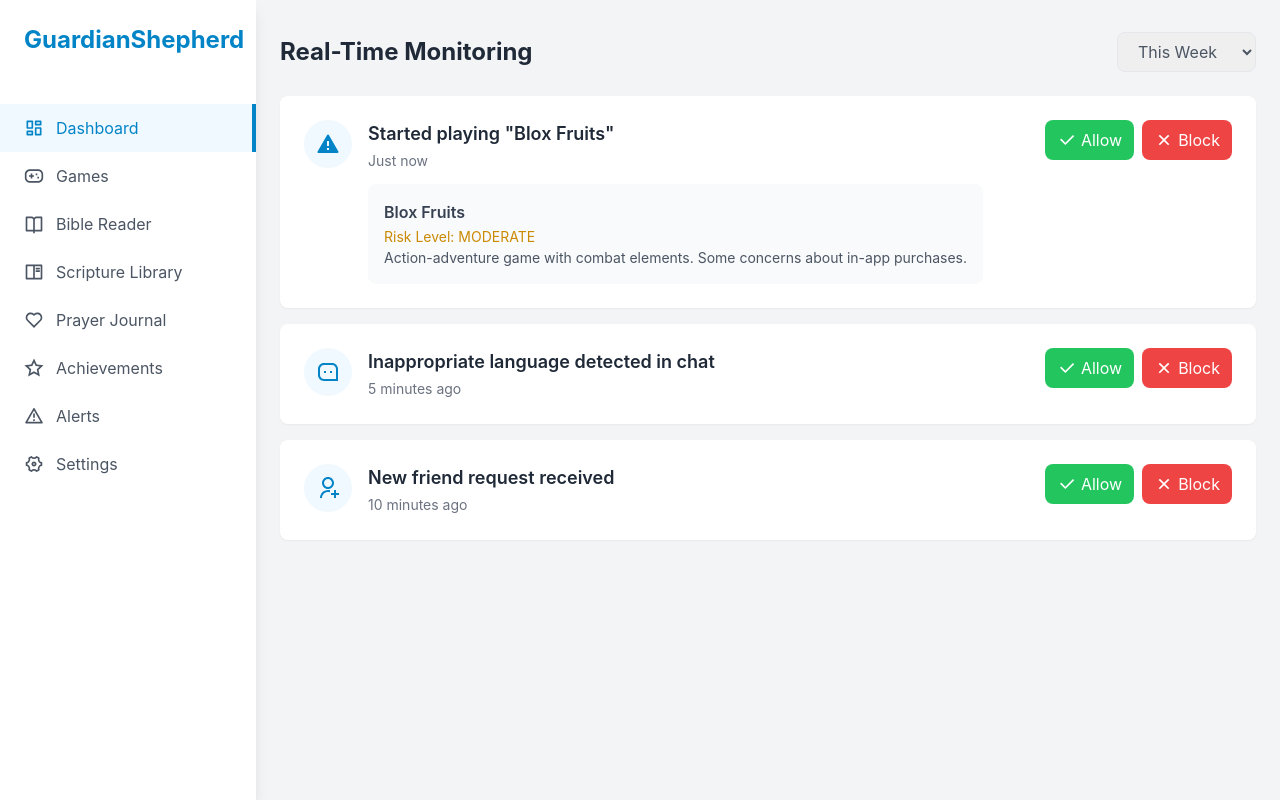
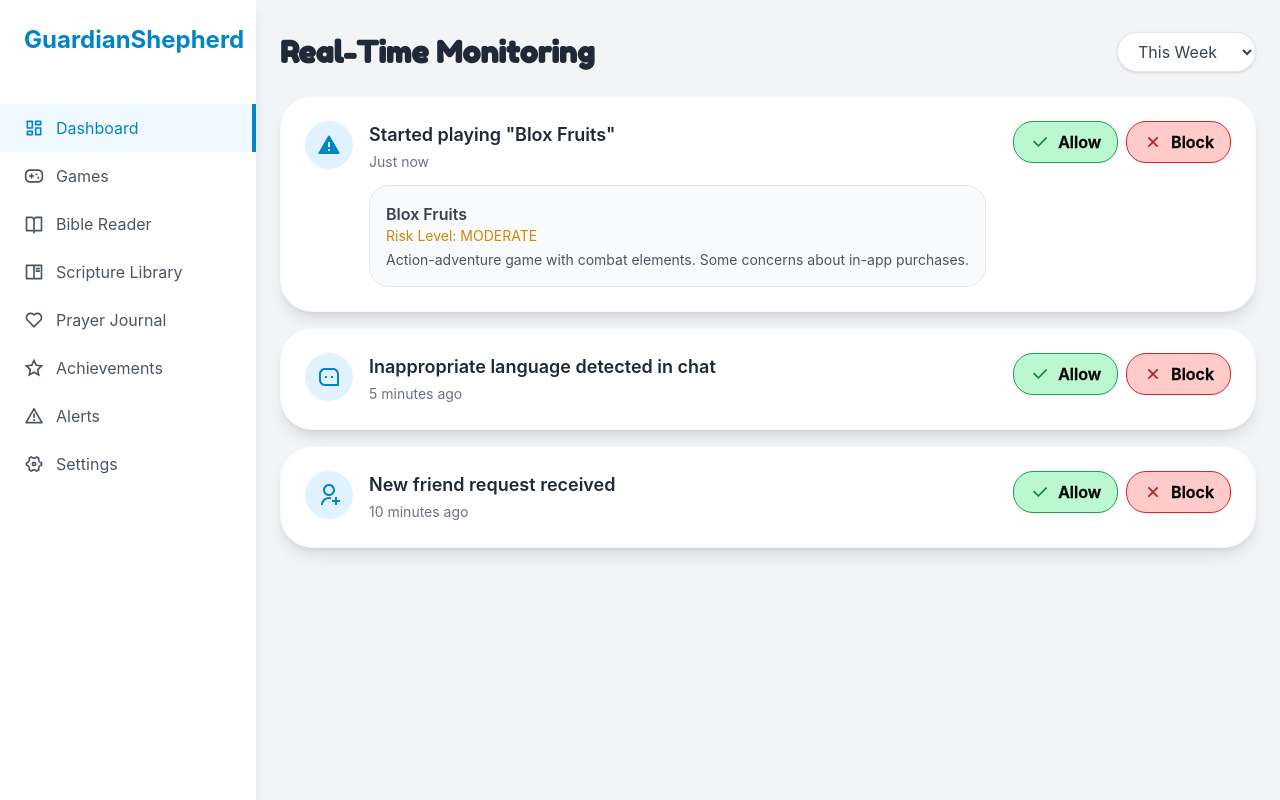
Before and after one commit to JustinStark2022/SafePlay-Monitor-3412, a React (Vite) app: page /#/ in a window 1280 px wide. Built offline with nearby package versions, Linux system fonts and the light colour scheme.

Commit message:
created Button

```diff
--- a/index.html
+++ b/index.html
@@ -3,6 +3,7 @@
   <head>
     <meta charset="UTF-8" />
     <link rel="icon" type="image/svg+xml" href="/vite.svg" />
+    <link href="https://fonts.googleapis.com/css2?family=Comic+Neue:wght@400;700&family=Fredoka+One&display=swap" rel="stylesheet">
     <meta name="viewport" content="width=device-width, initial-scale=1.0" />
     <title>Kingdom Kids</title>
   </head>
--- a/package.json
+++ b/package.json
@@ -19,7 +19,8 @@
     "react": "^18.3.1",
     "react-dom": "^18.3.1",
     "react-icons": "^5.4.0",
-    "react-router-dom": "^7.1.0"
+    "react-router-dom": "^7.1.0",
+    "tailwind-merge": "^3.0.2"
   },
   "devDependencies": {
     "@eslint/js": "^9.9.1",
--- /dev/null
+++ b/src/components/Button.jsx
@@ -0,0 +1,22 @@
+import React from 'react';
+import { twMerge } from 'tailwind-merge';
+
+const Button = ({ children, className = '', ...props }) => {
+  return (
+    <button
+      {...props}
+      className={twMerge(`
+        flex items-center px-4 py-2 rounded-xl border border-black/20
+        text-black font-semibold shadow-md transition-all duration-200
+        hover:scale-105 hover:shadow-lg
+        dark:text-white dark:border-white/30
+        dark:hover:bg-white/10
+        ${className}
+      `)}
+    >
+      {children}
+    </button>
+  );
+};
+
+export default Button;
--- a/src/index.css
+++ b/src/index.css
@@ -1,3 +1,4 @@
+@import url('https://fonts.googleapis.com/css2?family=Poppins:wght@400;600&display=swap');
 @tailwind base;
 @tailwind components;
 @tailwind utilities;
--- a/src/pages/Dashboard.jsx
+++ b/src/pages/Dashboard.jsx
@@ -1,9 +1,6 @@
 import { useState, useEffect } from 'react';
 import { motion, AnimatePresence } from 'framer-motion';
 import {
-  RiShieldCheckLine,
-  RiErrorWarningLine,
-  RiTimeLine,
   RiAlertFill,
   RiUserAddLine,
   RiMessage3Line,
@@ -14,8 +11,8 @@ import {
 const Dashboard = () => {
   const [timeRange, setTimeRange] = useState('week');
   const [notifications, setNotifications] = useState(() => {
-    const storedNotifications = localStorage.getItem('dashboardNotifications');
-    return storedNotifications ? JSON.parse(storedNotifications) : [
+    const stored = localStorage.getItem('dashboardNotifications');
+    return stored ? JSON.parse(stored) : [
       {
         id: 1,
         type: 'new_game',
@@ -79,11 +76,11 @@ const Dashboard = () => {
   return (
     <div className="space-y-6">
       <div className="flex justify-between items-center">
-        <h1 className="text-2xl font-bold text-gray-800">Real-Time Monitoring</h1>
+        <h1 className="text-3xl font-bold text-gray-800 font-fun">Real-Time Monitoring</h1>
         <select
           value={timeRange}
           onChange={(e) => setTimeRange(e.target.value)}
-          className="px-4 py-2 border rounded-lg text-gray-600 focus:outline-none focus:ring-2 focus:ring-primary-500"
+          className="px-4 py-2 border rounded-full text-gray-700 bg-white shadow focus:outline-none focus:ring-2 focus:ring-primary-500"
         >
           <option value="day">Today</option>
           <option value="week">This Week</option>
@@ -98,49 +95,52 @@ const Dashboard = () => {
             return (
               <motion.div
                 key={notification.id}
-                initial={{ opacity: 0, y: -20 }}
+                initial={{ opacity: 0, y: -10 }}
                 animate={{ opacity: 1, y: 0 }}
-                exit={{ opacity: 0, height: 0 }}
-                className="bg-white rounded-lg shadow-sm p-6"
+                exit={{ opacity: 0, y: -10 }}
+                transition={{ duration: 0.3 }}
+                className="bg-white rounded-2xl shadow-lg p-6 border border-primary-50"
               >
                 <div className="flex items-start justify-between">
-                  <div className="flex items-start space-x-4">
-                    <div className="p-3 bg-primary-50 rounded-full">
+                  <div className="flex items-start gap-4">
+                    <div className="p-3 bg-primary-100 rounded-full">
                       <Icon className="w-6 h-6 text-primary-600" />
                     </div>
                     <div>
-                      <h3 className="text-lg font-semibold text-gray-800">
-                        {notification.content}
-                      </h3>
-                      <span className="text-sm text-gray-500">
-                        {notification.timestamp}
-                      </span>
+                      <h3 className="text-lg font-semibold text-gray-800">{notification.content}</h3>
+                      <span className="text-sm text-gray-500">{notification.timestamp}</span>
 
                       {notification.type === 'new_game' && (
-                        <div className="mt-3 bg-gray-50 p-4 rounded-lg">
+                        <div className="mt-3 bg-gray-50 p-4 rounded-xl border">
                           <h4 className="font-semibold text-gray-700">{notification.game.name}</h4>
-                          <span className={`text-sm ${notification.game.risk === 'HIGH' ? 'text-danger-600' : 'text-yellow-600'}`}>
+                          <span className={`text-sm block mb-1 ${notification.game.risk === 'HIGH' ? 'text-danger-600' : 'text-yellow-600'}`}>
                             Risk Level: {notification.game.risk}
                           </span>
                           <p className="text-sm text-gray-600">{notification.game.summary}</p>
                         </div>
                       )}
                     </div>
-                  </div>
-
+                </div>
                   {notification.status === 'pending' && (
-                    <div className="flex space-x-2">
+                    <div className="flex gap-2 mt-2 sm:mt-0">
                       <button
                         onClick={() => handleAction(notification.id, 'approved')}
-                        className="flex items-center px-3 py-2 bg-success-500 text-white rounded-lg hover:bg-success-600"
+                        className="flex items-center gap-2 px-4 py-2 bg-green-200 hover:bg-green-300 text-black font-semibold rounded-xl transition-all duration-300 shadow-sm hover:shadow-md border border-green-600"
                       >
-                        <RiCheckLine className="w-5 h-5 mr-1" />Allow
+                        <RiCheckLine className="w-5 h-5 text-green-700" />
+                        <span className="transition-transform duration-300 hover:scale-105" style={{ WebkitTextStroke: '0.3px black' }}>
+                          Allow
+                        </span>
                       </button>
+
                       <button
                         onClick={() => handleAction(notification.id, 'blocked')}
-                        className="flex items-center px-3 py-2 bg-danger-500 text-white rounded-lg hover:bg-danger-600"
+                        className="flex items-center gap-2 px-4 py-2 bg-red-200 hover:bg-red-300 text-black font-semibold rounded-xl transition-all duration-300 shadow-sm hover:shadow-md border border-red-600"
                       >
-                        <RiCloseLine className="w-5 h-5 mr-1" />Block
+                        <RiCloseLine className="w-5 h-5 text-red-700" />
+                        <span className="transition-transform duration-300 hover:scale-105" style={{ WebkitTextStroke: '0.3px black' }}>
+                          Block
+                        </span>
                       </button>
                     </div>
                   )}
--- a/tailwind.config.js
+++ b/tailwind.config.js
@@ -6,6 +6,10 @@ export default {
   ],
   theme: {
     extend: {
+      fontFamily: {
+        sans: ['"Poppins"', 'ui-sans-serif', 'system-ui'],
+        fun: ['"Fredoka One"', 'cursive'],
+      },
       colors: {
         primary: {
           50: '#f0f9ff',
@@ -24,6 +28,19 @@ export default {
           500: '#22c55e',
           600: '#16a34a',
         },
+        bubblegum: '#ff7eb9',
+        sunshine: '#ffdf64',
+        mint: '#98f5e1',
+        lavender: '#c4b5fd',
+      },
+      borderRadius: {
+        xl: '1.25rem',
+        '2xl': '2rem',
+        full: '9999px',
+      },
+      boxShadow: {
+        fun: '0 8px 20px rgba(0, 0, 0, 0.08)',
+        bubble: '0 6px 18px rgba(255, 126, 185, 0.2)',
       },
     },
   },
```
Also changed, not shown: 1 other file (tests, documents, lock files or other folders).
